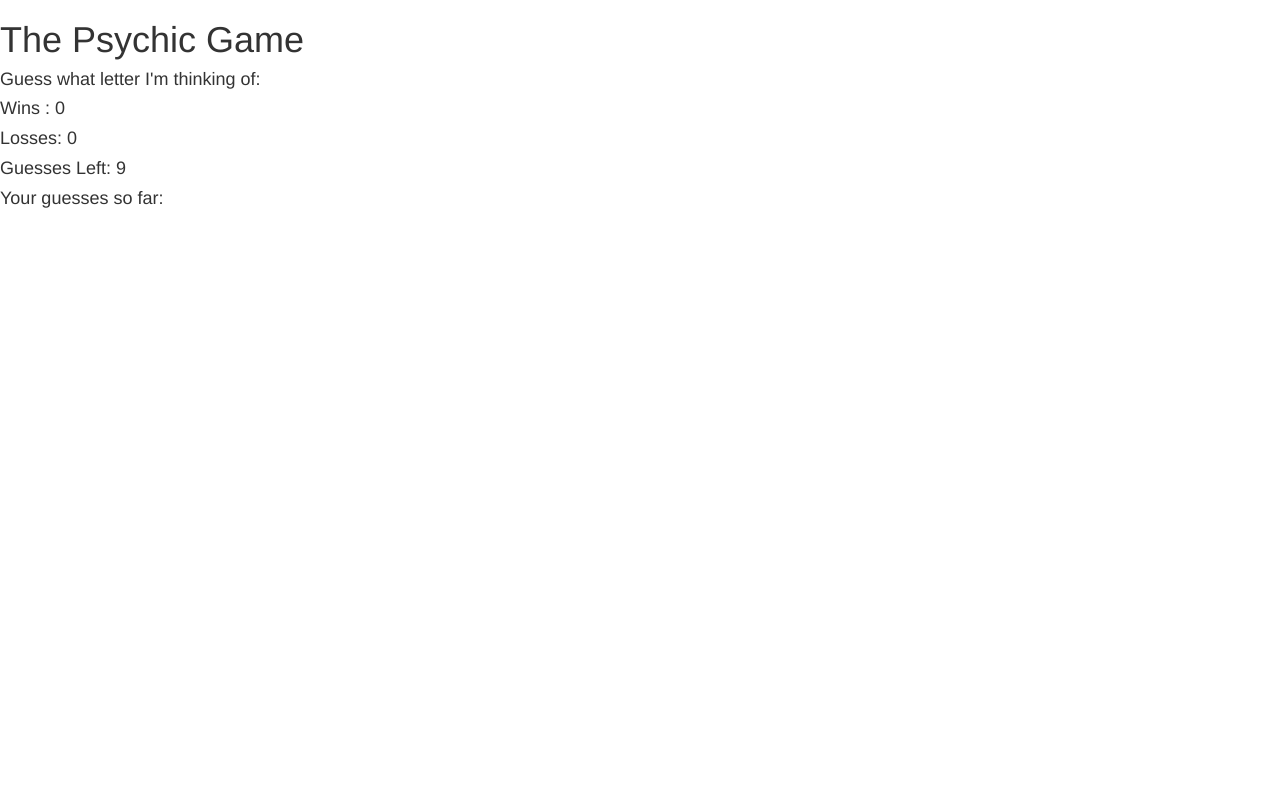
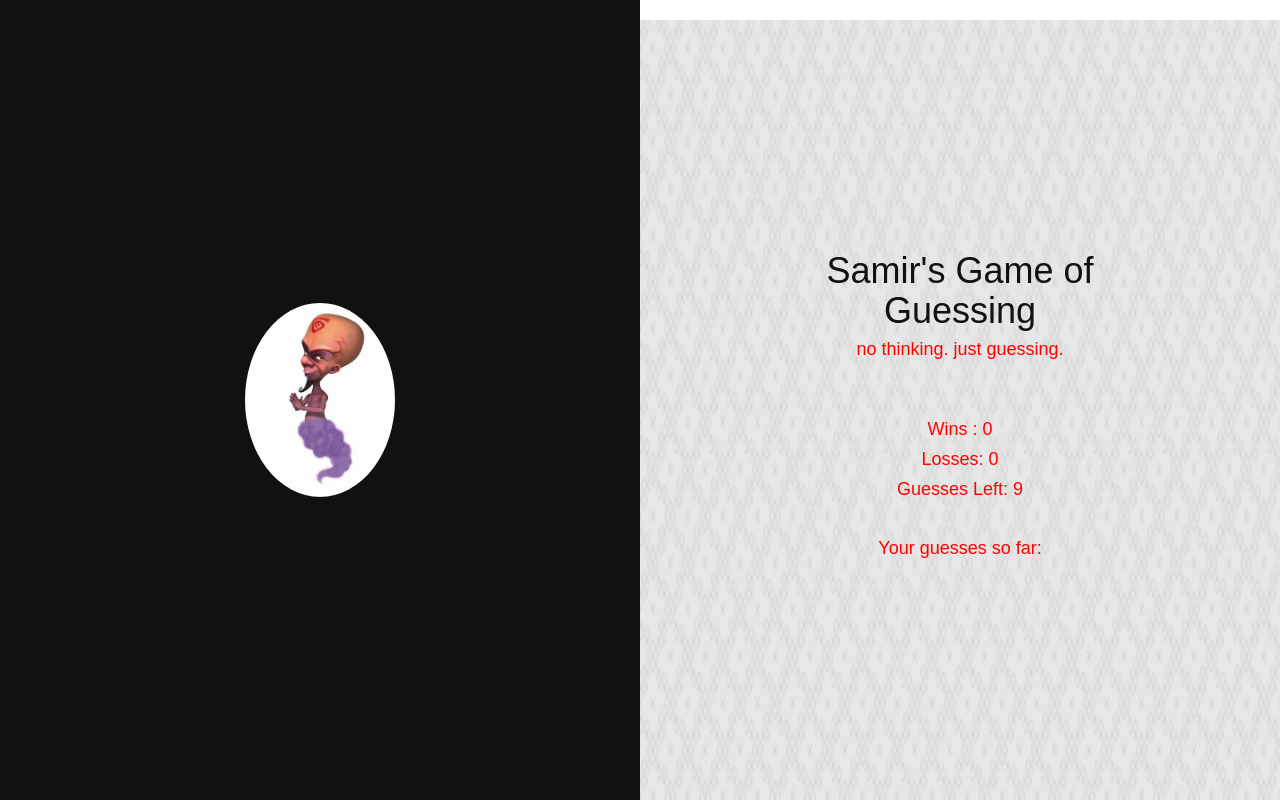
Before and after one commit to melaniezuk/Psychic-Game, a plain HTML site: page index.html in a window 1280 px wide. Drawn offline with nearby package versions, Linux system fonts and the light colour scheme.

Commit message:
general improvements made

```diff
--- a/assets/css/style.css
+++ b/assets/css/style.css
@@ -5,3 +5,7 @@
 h1 {color:blue; font-size:30px; font-family: "Arial Verdana:;"}
 
 neither of these worked(?)*/
+
+/*#game {
+<img src="assets/images/Psychic_Juju.png" width="50%" height="50%"
+}
--- a/assets/javascript/game.js
+++ b/assets/javascript/game.js
@@ -11,7 +11,7 @@
 document.onkeyup = function(event) {
     var userGuess = event.key;
     var computerGuess = options[Math.floor(Math.random() * options.length)];
-    console.log(userGuess);
+    //console.log(userGuess);
 
     var span = document.createElement("span");
     var t = document.createTextNode(userGuess);
@@ -36,7 +36,7 @@ function startGame(){
     startGame();
     }
     else {
-        alert("you lost too many times");
+        alert("you lost. try again, loser.");
     }
 
         display();
--- a/index.html
+++ b/index.html
@@ -8,8 +8,94 @@
     <script src="assets/javascript/game.js"></script>
 </head>
 <body>
+  <style>
 
-        <!--Write out the informtion
+    body {
+        font-family: Arial;
+        color: white;
+    }
+    .split {
+        height: 100%;
+        width: 50%;
+        position: fixed;
+        z-index: 1;
+        top: 0;
+        overflow-x: hidden;
+        padding-top: 20px;
+    }
+    .left {
+        left: 0;
+        background-color: #111;
+    }
+    .right {
+        right: 0;
+        /*background-color: red;*/
+        color:#111;
+    }
+    .centered {
+        position: absolute;
+        top: 50%;
+        left: 50%;
+        transform: translate(-50%, -50%);
+        text-align: center;
+    }
+    .centered img {
+        width: 150px;
+        border-radius: 50%;
+    }
+    h4 {
+        color: red;
+    }
+</style>
+</head>
+
+<body>
+
+ <div class="split left">
+        <div class="centered">
+            <img src="assets/images/Psychic_Juju.png" width="50%" height="50%">
+    </div>
+
+    <div class="split right">
+        <div class="centered">
+            <div id="game">
+                <h1>Samir's Game of Guessing</h1>
+                <h4>no thinking. just guessing.</h4>
+                <br>
+                <br>
+                <h4> Wins : <span id='wins'>0</span></h4>
+                <h4>Losses: <span id='losses'>0</span></h4>
+                <h4>Guesses Left: 9 </h4>
+                <br>
+                <h4>Your guesses so far:</h4><div id="guesses"></div>
+            </div>
+        </div>
+      <img src="assets/images/Cute-Grey-Seamless-Pattern-For-Website-Background.jpg" width="100%" height="100%"> >
+    </div>
+ </div>
+
+
+<div id="game">
+    <h1>The Psychic Game</h1>
+    <h4>Guess what letter I'm thinking of:</h4>
+    <h4> Wins : <span id='wins'>0</span></h4>
+    <h4>Losses: <span id='losses'>0</span></h4>
+    <h4>Guesses Left: 9 </h4>
+    <h4>Your guesses so far:</h4><div id="guesses"></div>
+</div>
+
+   <!--<img src="assets/images/Light-Grey-Background-Hd-5.jpg" width="100%" height="100%">
+   <img src="assets/images/Psychic_Juju.png" width="50%" height="50%">-->
+
+
+
+
+</script>
+
+</body>
+</html>
+
+ <!--Write out the informtion
         computer needs to make a choice
         then user needs to make a choice of a random letter
         capture those choices
@@ -18,23 +104,3 @@
         -->
 
         <!--write out the information-->
-
-<div id="game">
-    <h1>The Psychic Game</h1>
-    <h4>Guess what letter I'm thinking of:</h4>
-    <h4> Wins : <span id='wins'>0</span></h4>
-    <h4>Losses: <span id='losses'>0</span></h4>
-    <h4>Guesses Left: 9 </h4>
-    <h4>Your guesses so far:</h4><div id="guesses"></div>
-
-</div>
-
-   <!-- <img src="assets/images/magicball.jpg" alt="Swirling Energy Image" width="100%" height="100%">  -->
-
-
-
-
-</script>
-
-</body>
-</html>
```
Also changed, not shown: assets/images/Cute-Grey-Seamless-Pattern-For-Website-Background.jpg (added), assets/images/IMG_2580.JPG (added), assets/images/Light-Grey-Background-Hd-5.jpg (added), assets/images/Psychic_Juju.png (added).
